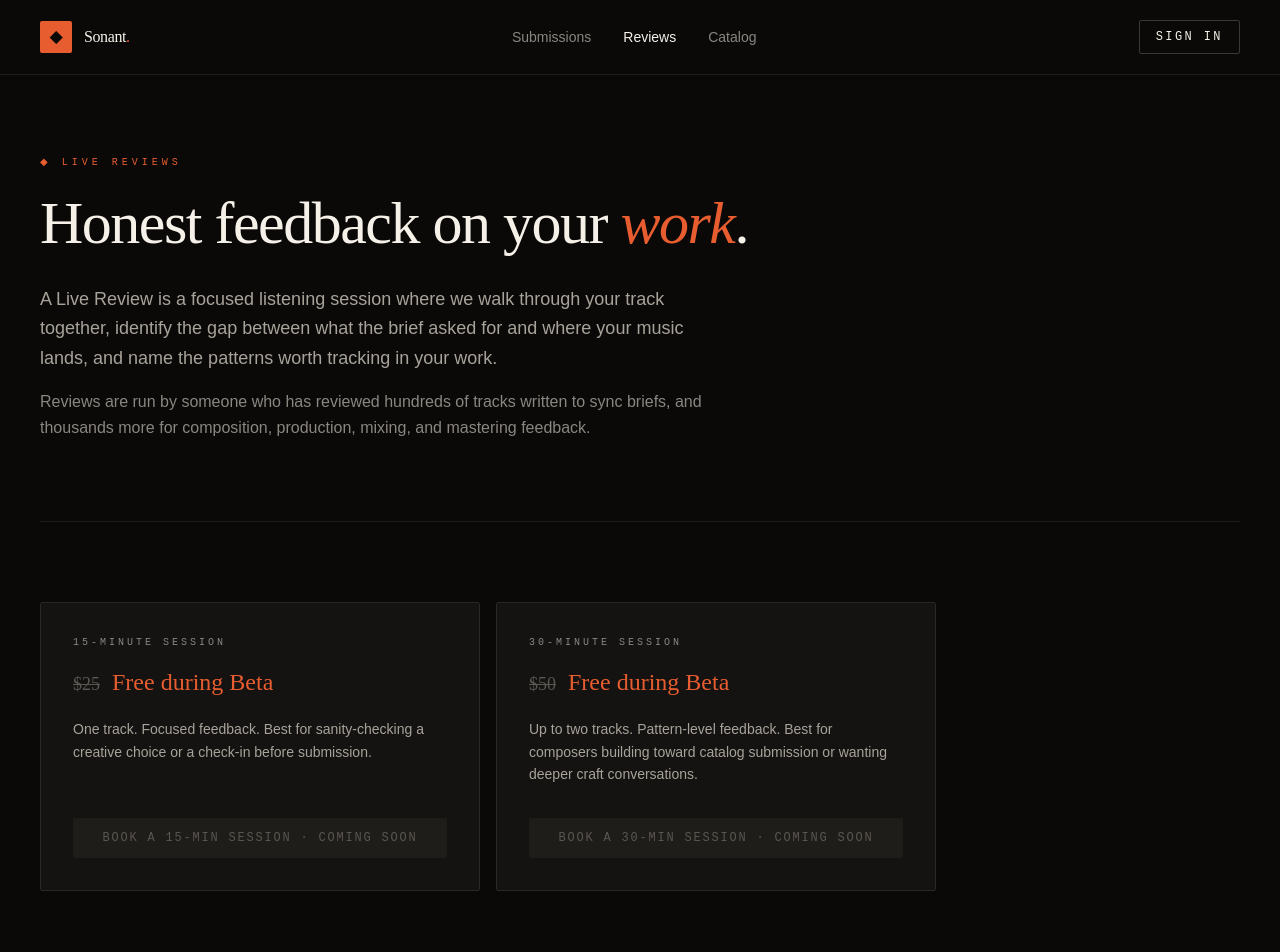
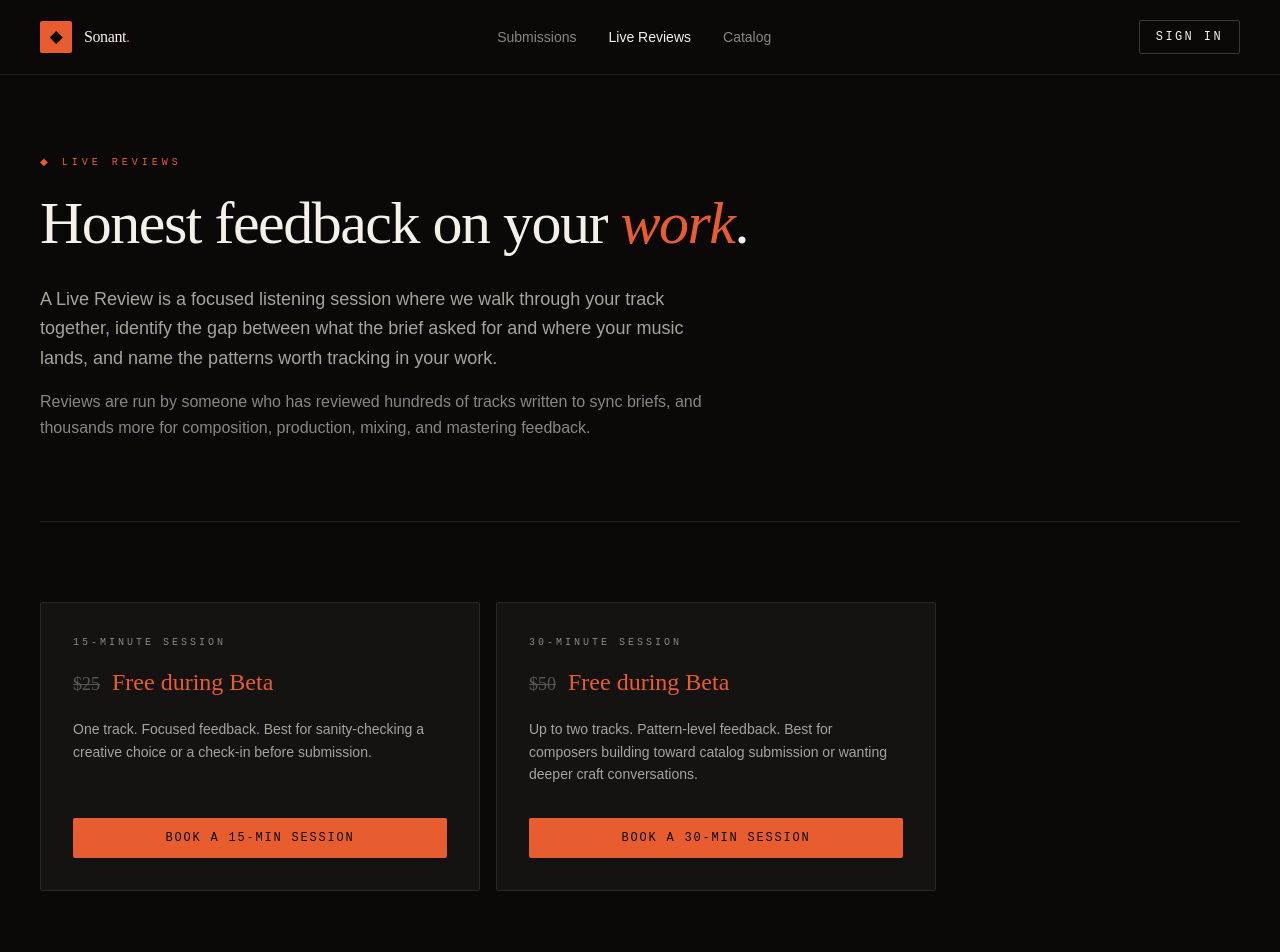
Before and after one commit to lukedespain/sonant, a Next.js app: page /reviews in a window 1280 px wide. Shown: the top 952 px of the page. Built offline with nearby package versions, Linux system fonts and the light colour scheme; no server answers.

Commit message:
v3: wire Cal.com booking, rename Reviews to Live Reviews

```diff
--- a/app/reviews/page.tsx
+++ b/app/reviews/page.tsx
@@ -31,12 +31,14 @@ export default function ReviewsPage() {
             oldPrice="$25"
             body="One track. Focused feedback. Best for sanity-checking a creative choice or a check-in before submission."
             cta="Book a 15-min Session"
+            bookingUrl="https://cal.com/sonant/15min"
           />
           <SessionCard
             duration="30-Minute Session"
             oldPrice="$50"
             body="Up to two tracks. Pattern-level feedback. Best for composers building toward catalog submission or wanting deeper craft conversations."
             cta="Book a 30-min Session"
+            bookingUrl="https://cal.com/sonant/30min"
           />
         </div>
 
@@ -86,11 +88,13 @@ function SessionCard({
   oldPrice,
   body,
   cta,
+  bookingUrl,
 }: {
   duration: string;
   oldPrice: string;
   body: string;
   cta: string;
+  bookingUrl: string;
 }) {
   return (
     <div className="border border-[#2A2826] bg-[#141312] p-8 flex flex-col" style={{ borderRadius: '2px' }}>
@@ -111,12 +115,14 @@ function SessionCard({
         {body}
       </p>
 
-      <span
-        className="inline-block px-6 py-3 text-xs tracking-[0.15em] uppercase bg-[#1F1D1A] text-[#5A5650] cursor-not-allowed text-center"
+      <a href={bookingUrl}
+        target="_blank"
+        rel="noopener noreferrer"
+        className="inline-block px-6 py-3 text-xs tracking-[0.15em] uppercase bg-[#E85D2F] text-[#0A0908] hover:bg-[#FF6E3D] transition-colors text-center"
         style={{ fontFamily: "'JetBrains Mono', monospace", borderRadius: '2px', fontWeight: 500 }}
       >
-        {cta} · Coming Soon
-      </span>
+        {cta}
+      </a>
     </div>
   );
 }
--- a/app/submissions/page.tsx
+++ b/app/submissions/page.tsx
@@ -29,12 +29,13 @@ export default function SubmissionsPage() {
           >
             Submit a Track · Coming Soon
           </span>
-          <span
-            className="px-6 py-3 text-xs tracking-[0.15em] uppercase border border-[#2A2826] text-[#5A5650] cursor-not-allowed"
+          <Link
+            href="/reviews"
+            className="px-6 py-3 text-xs tracking-[0.15em] uppercase border border-[#3A3835] text-[#C4BFB5] hover:border-[#E85D2F] hover:text-[#E85D2F] transition-colors"
             style={{ fontFamily: "'JetBrains Mono', monospace", borderRadius: '2px' }}
           >
-            Book a Review · Coming Soon
-          </span>
+            Book a Live Review
+          </Link>
         </div>
 
         <div className="border-t border-[#1F1D1A] mb-20" />
--- a/components/Nav.tsx
+++ b/components/Nav.tsx
@@ -67,7 +67,7 @@ export default function Nav({ user }: NavProps) {
                   : 'text-[#8A8680] hover:text-[#F5F1E8]'
               }`}
             >
-              Reviews
+              Live Reviews
             </Link>
             <Link
               href="/catalog"
```
